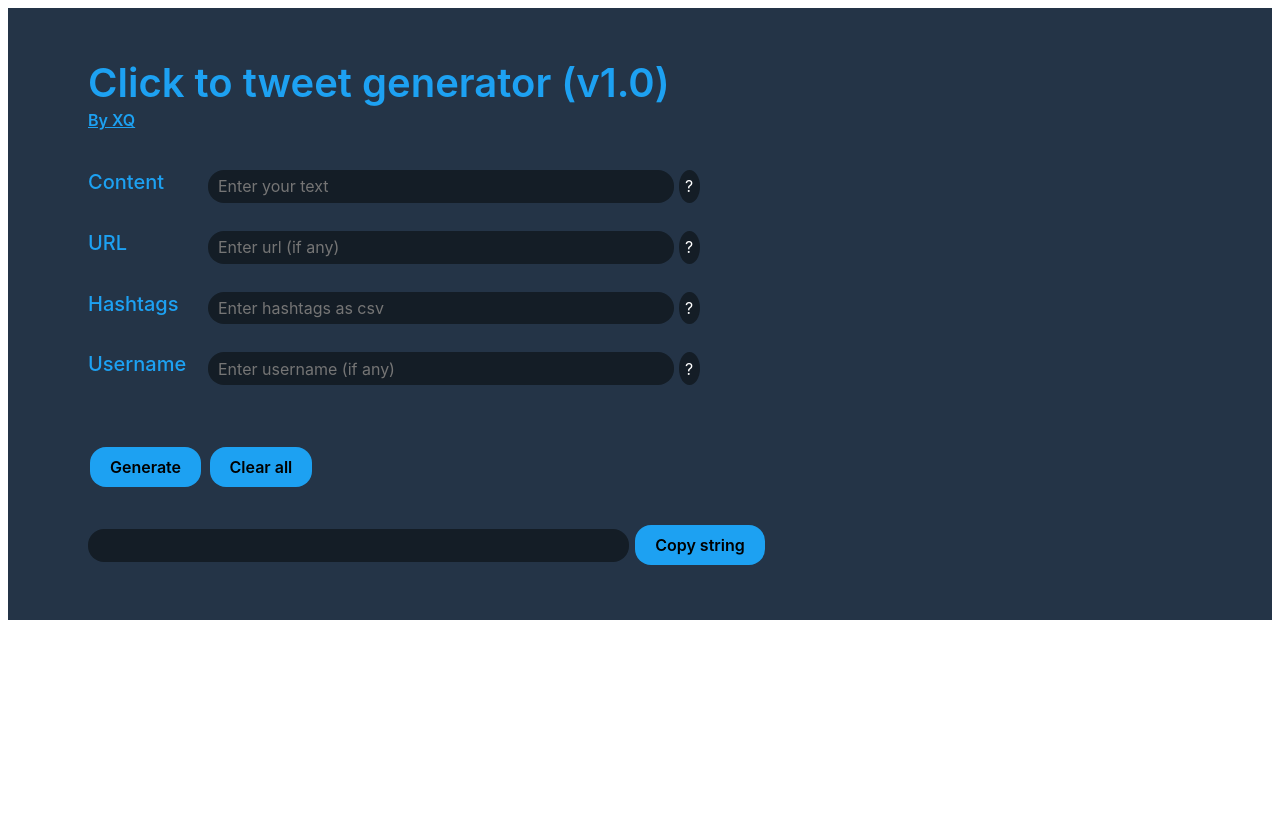
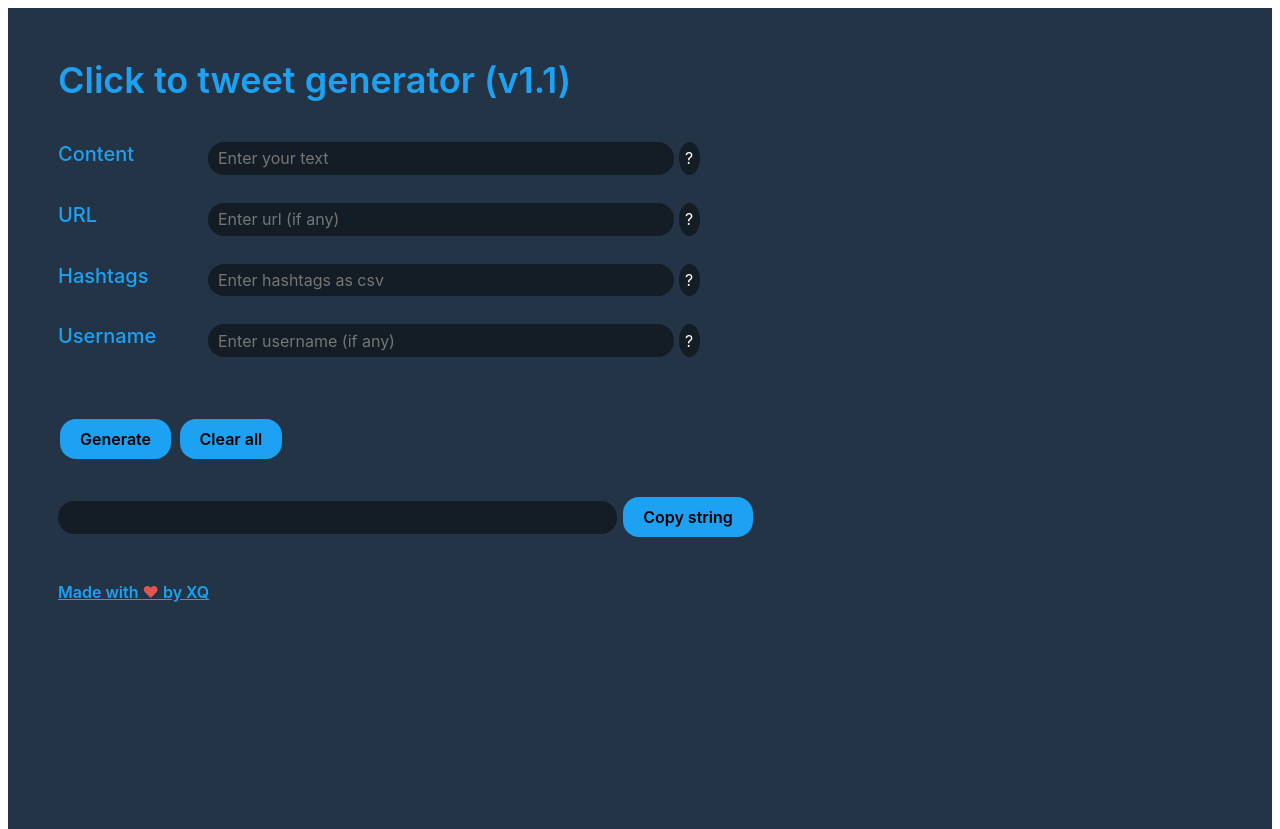
Before and after one commit to aditya-xq/click-to-tweet-app, a Svelte app: page / in a window 1280 px wide. Before the commit the page ends 800 px from the top, so only its background shows below. Built offline with nearby package versions, Linux system fonts and the light colour scheme.

Commit message:
css changes

```diff
--- a/src/App.svelte
+++ b/src/App.svelte
@@ -4,29 +4,24 @@
 
 <style>
 	.title{
-		text-align:left;
-		padding-left:30px;
-		padding-bottom:3px;
 		color:#1DA1F2;
-		display:block;
-		font-size:40px;
+		font-size:36px;
 		font-weight:600;
 	}
 	.sub-title{
-		text-align:left;
 		color:#1DA1F2;
 		font-weight:600;
-		padding-left:30px;
 		text-decoration: underline;
 	}
 	.main{
+		height: 92%;
 		padding:50px;
 		background:#243447;
 	}
 </style>
 
 <div class="main">
-	<div class="title">Click to tweet generator (v1.0)</div>
-	<a class="sub-title" href='https://xq-is-here.medium.com/'>By XQ</a>
+	<div class="title">Click to tweet generator (v1.1)</div>
 	<TweetForm />
+	<a class="sub-title" href='https://xq-is-here.medium.com/'>Made with <span style="color: #e25555;">&#9829;</span> by XQ</a>
 </div>
--- a/src/TweetForm.svelte
+++ b/src/TweetForm.svelte
@@ -54,6 +54,7 @@
 	.form-container {
 		padding-top:40px;
 		width:80%;
+		padding-bottom: 40px;
 	}
 
 	/* Create three equal columns that floats next to each other */
@@ -91,7 +92,6 @@
 		text-align:left;
 		color:#1DA1F2;
 		vertical-align:middle;
-		padding-left:30px;
 		font-size:20px;
 		font-weight:500;
 	}
@@ -99,15 +99,11 @@
 		padding-left:5px;
 	}
 	.click-container{
-		padding-left: 30px;
 		padding-top: 30px;
 		padding-bottom: 30px;
 	}
 	.final-string {
 		padding-left:10px;
-	}
-	.string-container {
-		padding-left: 30px;
 	}
 	button {
 		background:	#1DA1F2;
@@ -162,7 +158,7 @@
 		<button on:click={encodeQuery}>Generate</button>
 		<button on:click={clearAll}>Clear all</button>
 	</div>
-	<div class="string-container">
+	<div>
 		<input class="final-string" type="text" value={tweet} id="myTweet">
 		<!-- The button used to copy the text -->
 		<button on:click={copyToClipboard}>Copy string</button>
```
